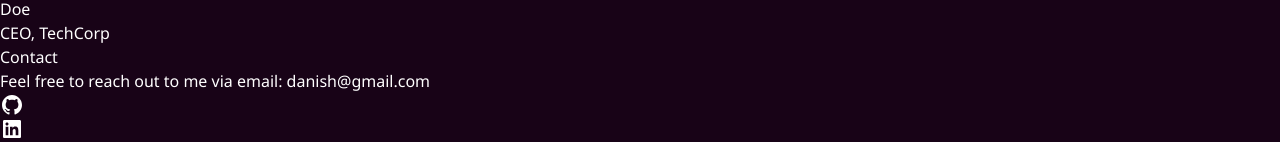
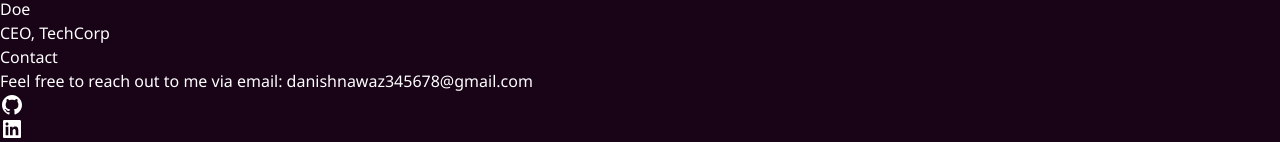
Before and after one commit to DAlgoSculptor/DanishPort, a React (Vite) app: page / in a window 1280 px wide. Shown: the part 11495-11637 px from the top of the page. Built offline with nearby package versions, Linux system fonts and the light colour scheme.

Commit message:
updation of Email

```diff
--- a/package.json
+++ b/package.json
@@ -11,10 +11,13 @@
   },
   "dependencies": {
     "@remixicon/react": "^4.6.0",
+    "@splinetool/react-spline": "^4.0.0",
+    "framer-motion": "^12.6.2",
     "gsap": "^3.12.7",
     "react": "^19.0.0",
     "react-dom": "^19.0.0",
-    "react-icons": "^5.5.0"
+    "react-icons": "^5.5.0",
+    "three": "^0.174.0"
   },
   "devDependencies": {
     "@eslint/js": "^9.21.0",
--- a/src/components/Contact.jsx
+++ b/src/components/Contact.jsx
@@ -43,7 +43,7 @@ const Contact = () => {
             <p className="contact-text mb-4 text-lg lg:text-xl">
                 Feel free to reach out to me via email:{" "}
                 <a href="mailto:danish@gmail.com" className="border-b">
-                    danish@gmail.com
+                    danishnawaz345678@gmail.com
                 </a>
             </p>
             <div className="mt-8 flex justify-center space-x-6">
```
Also changed, not shown: 1 other file (tests, documents, lock files or other folders).
